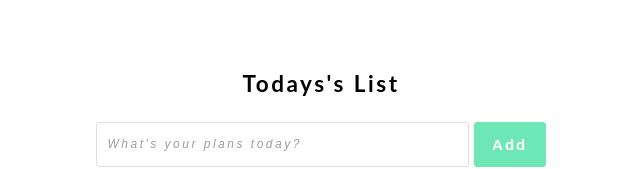
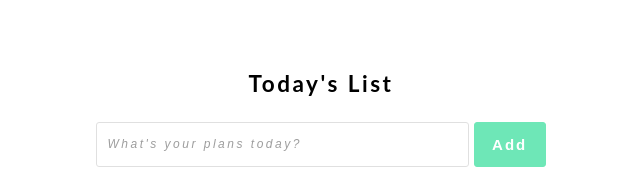
Before and after one commit to JoshHaokip/todo-list-react, a React (Create React App) app: page / in a window 1280 px wide. Shown: the part 174-343 px from the top of the page, without its empty margins (319-959 px from the left). Built offline with nearby package versions, Linux system fonts and the light colour scheme.

Commit message:
Fixed spelling mistake

```diff
--- a/src/components/TodoApp.js
+++ b/src/components/TodoApp.js
@@ -52,7 +52,7 @@ function TodoApp() {
 
             <DateSection />
             <div className='title'>
-                <h2>Todays's List</h2>
+                <h2>Today's List</h2>
             </div>
             <TodoForm item={item} onItemChange={handleItemChange} onFormSubmit={handleFormSubmit}/>
             <TodoList todos={todos} onDeleteClick={handleDeleteClick} onToggleClick={handleToggleComplete}/>
```
Also changed, not shown: 1 other file (tests, documents, lock files or other folders).
